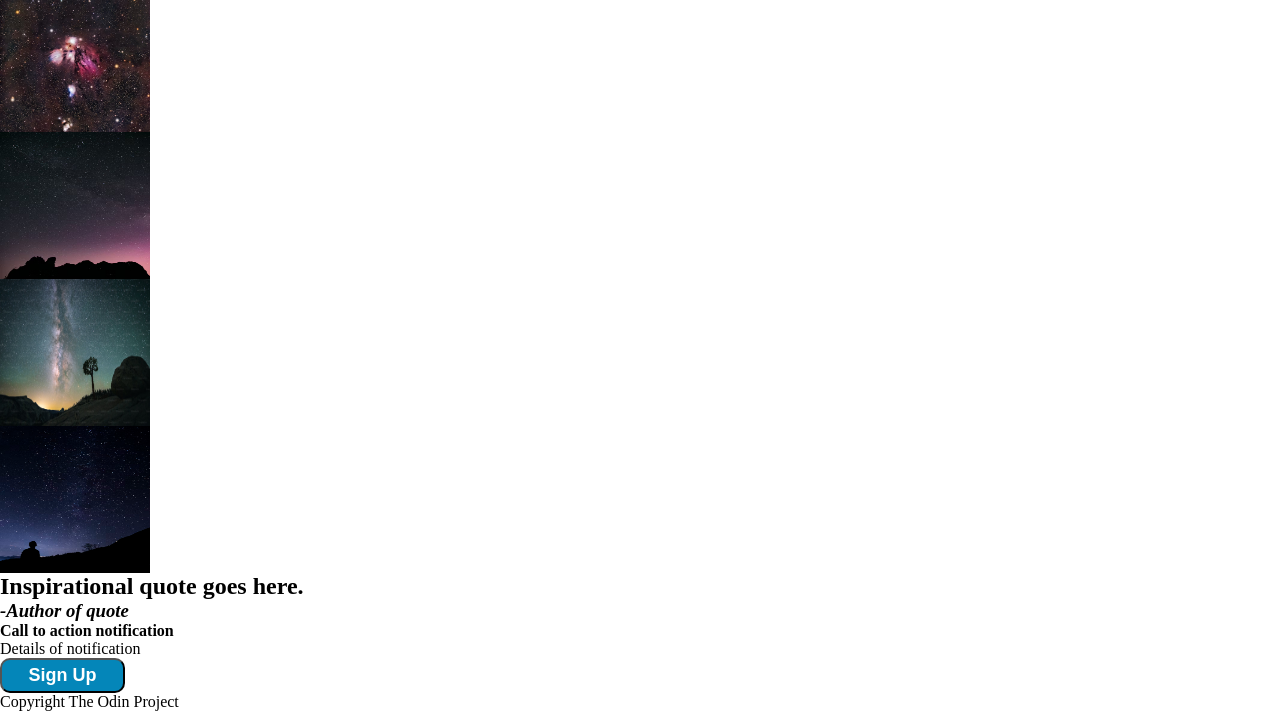
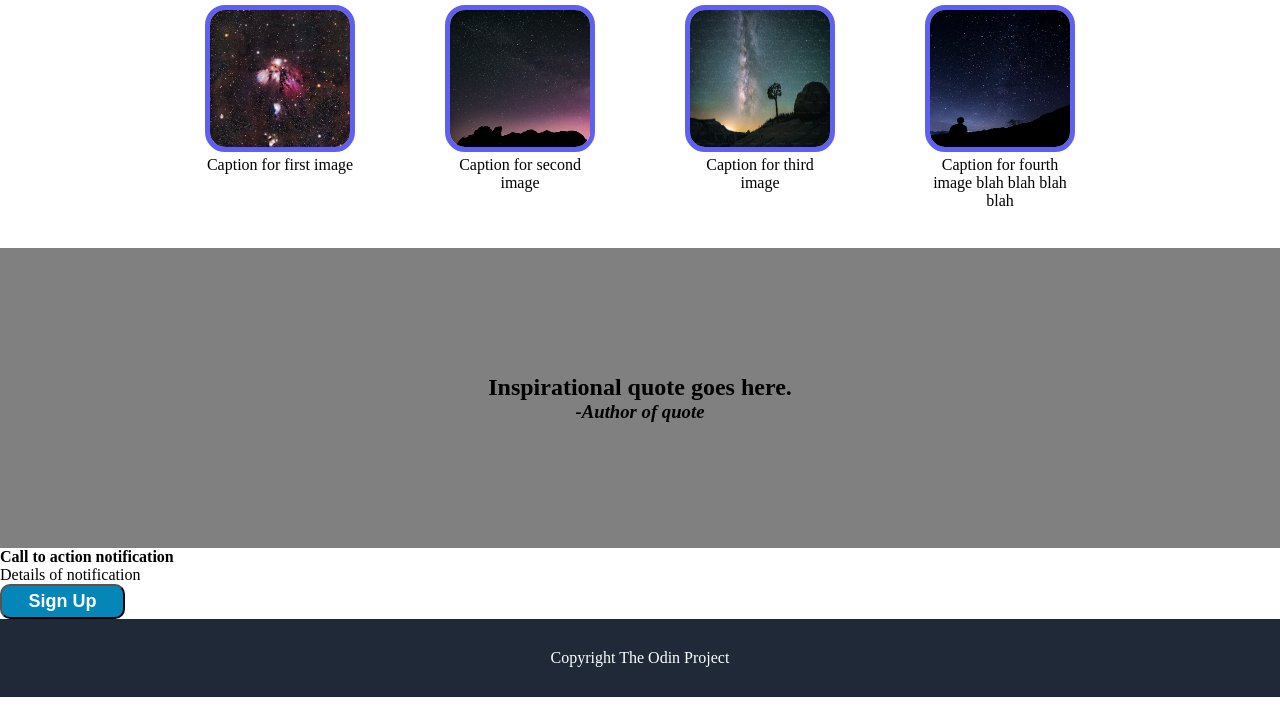
Before and after one commit to brandon-parkerson/landing-page, a plain HTML site: page index.html in a window 1280 px wide. Shown: the part 452-1163 px from the top of the page. Drawn offline with Linux system fonts and the light colour scheme.

Commit message:
Add small images with captions. Design quote and footer.

```diff
--- a/index.html
+++ b/index.html
@@ -7,6 +7,8 @@
     <link rel="stylesheet" href="style.css">
 </head>
 <body>
+
+    <div class="upper">
         <div class="header">
             <img class="logo" src="pictures/logo.avif" alt="company logo">
 
@@ -27,25 +29,51 @@
             <img class="mountain" src="pictures/mountain.avif" alt="picture of a mountain">
         </div>
 
-
-    <h1>Some Random Info</h1>
-    <img class="picture-one" src="pictures/picture-1.avif" alt="picture of stars">
-    <img class="picture-two" src="pictures/picture-2.avif" alt="picture of stars">
-    <img class="picture-three" src="pictures/picture-3.avif" alt="picture of stars">
-    <img class="picture-four" src="pictures/picture-4.avif" alt="picture of stars">
+    </div>
 
 
+    <div class="middle">
+        <div class="random-info">
+            <h1>Some Random Info</h1>
+        </div>
+
+        <div class="small-pics">
+
+            <div class="caption-one">
+                <img class="picture-one" src="pictures/picture-1.avif" alt="picture of stars">
+                <p>Caption for first image</p>
+            </div>
+            <div class="caption-two">
+                <img class="picture-two" src="pictures/picture-2.avif" alt="picture of stars">
+                <p>Caption for second image</p>
+            </div>
+            <div class="caption-three">
+                <img class="picture-three" src="pictures/picture-3.avif" alt="picture of stars">
+                <p>Caption for third image</p>
+            </div>
+            <div class="caption-four">
+                <img class="picture-four" src="pictures/picture-4.avif" alt="picture of stars">
+                <p>Caption for fourth image blah blah blah blah</p>
+            </div>
+
+        </div>
+    </div>
+
+    <div class="quote">
         <h2>Inspirational quote goes here.</h2>
         <h3><em>-Author of quote</em></h3>
+    </div>
 
 
     <p><strong>Call to action notification</strong></p>
     <p>Details of notification</p>
     <button>Sign Up</button>
 
-
+    <div class="footer">
+        <div class="footer-background">
             <p>Copyright The Odin Project</p>
-
+        </div>
+    </div>
 
 </body>
 </html>
--- a/style.css
+++ b/style.css
@@ -2,12 +2,26 @@
     margin: 0;
     padding: 0;
     box-sizing: border-box;
+
 }
 
 body {
     display: flex;
     flex-direction: column;
+    margin: 0;
+    height: 100%;
+    justify-content: space-evenly;
 }
+
+.upper {
+    background-color: #1F2937;
+}
+
+.middle {
+    height: 300px;
+
+}
+
 
 .header {
     display: flex;
@@ -37,6 +51,59 @@ body {
     align-self: center;
     gap: 10px;
 }
+
+.random-info {
+    align-self: center;
+
+    text-align: center;
+    margin-bottom: 20px;
+}
+
+.small-pics {
+    display: flex;
+    gap: 90px;
+    justify-content: center;
+}
+
+.caption-one {
+    text-align: center;
+    width: 150px;
+}
+
+.caption-two {
+    text-align: center;
+    width: 150px;
+}
+
+.caption-three {
+    text-align: center;
+    width: 150px;
+}
+
+.caption-four {
+    width: 150px;
+    text-align: center;
+}
+
+.quote {
+    background-color: grey;
+    text-align: center;
+    height: 300px;
+    display: flex;
+    flex-direction: column;
+    justify-content: center;
+}
+
+.footer {
+    align-self: center;
+    justify-self: flex-end;
+    width: 100%;
+    background-color: #1F2937;
+    text-align: center;
+    color: white;
+    padding: 30px;
+}
+
 
 
 
@@ -71,21 +138,29 @@ img {
 
 .picture-one {
     width: 150px;
+    border: 5px solid rgb(95, 95, 242);
+    border-radius: 20px;
 }
 
 .picture-two {
     width: 150px;
     height: 147px;
+    border: 5px solid rgb(95, 95, 242);
+    border-radius: 20px;
 }
 
 .picture-three {
     width: 150px;
     height: 147px;
+    border: 5px solid rgb(95, 95, 242);
+    border-radius: 20px;
 }
 
 .picture-four {
     width: 150px;
     height: 147px;
+    border: 5px solid rgb(95, 95, 242);
+    border-radius: 20px;
 }
 
 button {
```
Lines whose indentation alone changed are shown as unchanged.
